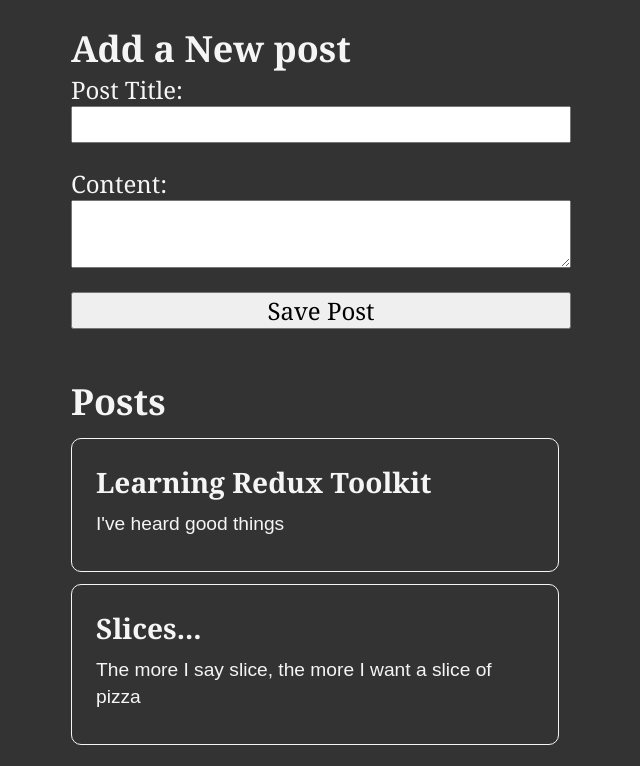
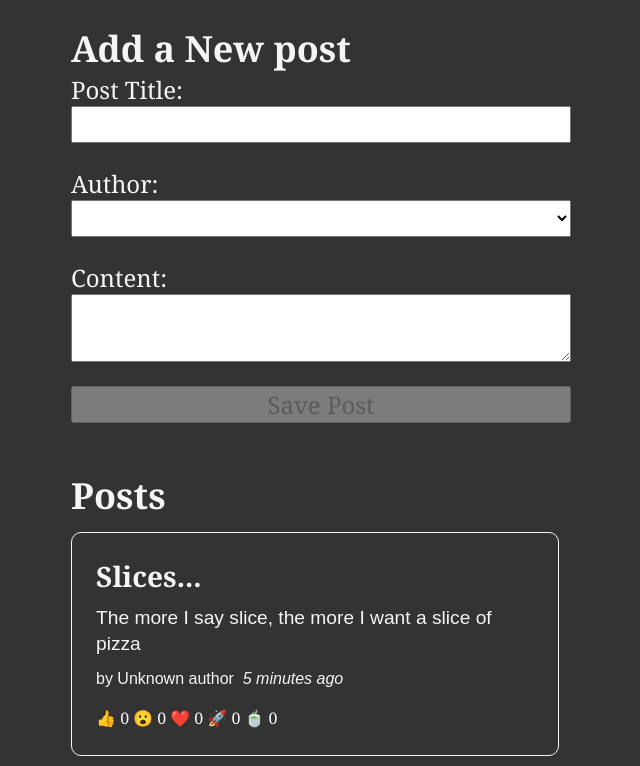
Before and after one commit to tonyedgal/redux, a React (Create React App) app: page / in a window 1280 px wide. Shown: the top 766 px of the page, without its empty margins (319-959 px from the left). Built offline with nearby package versions, Linux system fonts and the light colour scheme.

Commit message:
feat: completed bulletin board

```diff
--- a/package.json
+++ b/package.json
@@ -4,6 +4,7 @@
   "private": true,
   "dependencies": {
     "@reduxjs/toolkit": "^1.9.0",
+    "date-fns": "^2.29.3",
     "react": "^18.2.0",
     "react-dom": "^18.2.0",
     "react-redux": "^8.0.5",
--- a/src/app/store.js
+++ b/src/app/store.js
@@ -1,8 +1,10 @@
 import { configureStore } from "@reduxjs/toolkit";
 import postsReducer from "../features/posts/postsSlice";
+import usersReducer from "../features/users/usersSlice";
 
 export const store = configureStore({
   reducer: {
     posts: postsReducer,
+    users: usersReducer,
   },
 });
--- a/src/features/posts/AddPostForm.js
+++ b/src/features/posts/AddPostForm.js
@@ -1,24 +1,38 @@
 import { useState } from "react";
-import { useDispatch } from "react-redux";
+import { useDispatch, useSelector } from "react-redux";
 
 import { postAdded } from "./postsSlice";
+import { selectAllUsers } from "../users/usersSlice";
 
 const AddPostForm = () => {
+  const dispatch = useDispatch();
+
   const [title, setTitle] = useState("");
   const [content, setContent] = useState("");
-  const dispatch = useDispatch();
+  const [userId, setUserId] = useState("");
+
+  const users = useSelector(selectAllUsers);
 
   const onTitleChanged = (e) => setTitle(e.target.value);
   const onContentChanged = (e) => setContent(e.target.value);
+  const onAuthorChanged = (e) => setUserId(e.target.value);
 
   const onSavePostClicked = () => {
     if (title && content) {
-      dispatch(postAdded(title, content));
+      dispatch(postAdded(title, content, userId));
 
       setContent("");
       setTitle("");
     }
   };
+
+  const canSave = Boolean(title) && Boolean(content) && Boolean(userId);
+
+  const usersOptions = users.map((user) => (
+    <option key={user.id} value={user.id}>
+      {user.name}
+    </option>
+  ));
 
   return (
     <section>
@@ -32,6 +46,11 @@
           value={title}
           onChange={onTitleChanged}
         />
+        <label htmlFor="postAuthor">Author:</label>
+        <select id="postAuthor" value={userId} onChange={onAuthorChanged}>
+          <option value=""></option>
+          {usersOptions}
+        </select>
         <label htmlFor="postTitle">Content:</label>
         <textarea
           type="text"
@@ -40,7 +59,7 @@
           value={content}
           onChange={onContentChanged}
         />
-        <button type="button" onClick={onSavePostClicked}>
+        <button type="button" onClick={onSavePostClicked} disabled={!canSave}>
           Save Post
         </button>
       </form>
--- /dev/null
+++ b/src/features/posts/PostAuthor.js
@@ -0,0 +1,12 @@
+import { useSelector } from "react-redux";
+import { selectAllUsers } from "../users/usersSlice";
+
+const PostAuthor = ({ userId }) => {
+  const users = useSelector(selectAllUsers);
+
+  const author = users.find((user) => user.id === userId);
+
+  return <span>by {author ? author.name : "Unknown author"}</span>;
+};
+
+export default PostAuthor;
--- a/src/features/posts/PostsLists.js
+++ b/src/features/posts/PostsLists.js
@@ -1,13 +1,25 @@
 import { useSelector } from "react-redux";
 import { selectAllPosts } from "./postsSlice";
+import PostAuthor from "./PostAuthor";
+import TimeAgo from "./TimeAgo";
+import ReactionButtons from "./ReactionButtons";
 
 const PostsLists = () => {
   const posts = useSelector(selectAllPosts);
 
-  const renderedPosts = posts.map((post) => (
+  const orderedPosts = posts
+    .slice()
+    .sort((a, b) => b.date.localeCompare(a.date));
+
+  const renderedPosts = orderedPosts.map((post) => (
     <article key={post.id}>
       <h3>{post.title}</h3>
       <p>{post.content.substring(0, 100)}</p>
+      <p className="postCredit">
+        <PostAuthor userId={post.userId} />
+        <TimeAgo timestamp={post.date} />
+      </p>
+      <ReactionButtons post={post} />
     </article>
   ));
 
--- /dev/null
+++ b/src/features/posts/ReactionButtons.js
@@ -0,0 +1,33 @@
+import { useDispatch } from "react-redux";
+import { reactionAdded } from "./postsSlice";
+
+const reactionEmoji = {
+  thumbsUp: "👍",
+  wow: "😮",
+  heart: "❤️",
+  rocket: "🚀",
+  coffee: "🍵",
+};
+
+const ReactionButtons = ({ post }) => {
+  const dispatch = useDispatch();
+
+  const reactionButtons = Object.entries(reactionEmoji).map(([name, emoji]) => {
+    return (
+      <button
+        key={name}
+        type="button"
+        className="reactionButton"
+        onClick={() =>
+          dispatch(reactionAdded({ postId: post.id, reaction: name }))
+        }
+      >
+        {emoji} {post.reactions[name]}
+      </button>
+    );
+  });
+
+  return <div>{reactionButtons}</div>;
+};
+
+export default ReactionButtons;
--- /dev/null
+++ b/src/features/posts/TimeAgo.js
@@ -0,0 +1,19 @@
+import { parseISO, formatDistanceToNow } from "date-fns";
+
+const TimeAgo = ({ timestamp }) => {
+  let timeAgo = "";
+
+  if (timestamp) {
+    const date = parseISO(timestamp);
+    const timePeriod = formatDistanceToNow(date);
+    timeAgo = `${timePeriod} ago`;
+  }
+
+  return (
+    <span title={timestamp}>
+      &nbsp; <i>{timeAgo}</i>
+    </span>
+  );
+};
+
+export default TimeAgo;
--- a/src/features/posts/postsSlice.js
+++ b/src/features/posts/postsSlice.js
@@ -1,16 +1,32 @@
-import { createSlice } from "@reduxjs/toolkit";
-import { nanoid } from "@reduxjs/toolkit";
+import { createSlice, nanoid } from "@reduxjs/toolkit";
+import { sub } from "date-fns";
 
 const initialState = [
   {
     id: "0",
     title: "Learning Redux Toolkit",
     content: "I've heard good things",
+    date: sub(new Date(), { minutes: 10 }).toISOString(),
+    reactions: {
+      thumbsUp: 0,
+      wow: 0,
+      heart: 0,
+      rocket: 0,
+      coffee: 0,
+    },
   },
   {
     id: "1",
     title: "Slices...",
     content: "The more I say slice, the more I want a slice of pizza",
+    date: sub(new Date(), { minutes: 5 }).toISOString(),
+    reactions: {
+      thumbsUp: 0,
+      wow: 0,
+      heart: 0,
+      rocket: 0,
+      coffee: 0,
+    },
   },
 ];
 
@@ -27,15 +43,33 @@
       reducer: (state, action) => {
         state.push(action.payload);
       },
-      prepare: (title, content) => {
+      prepare: (title, content, userId) => {
         return {
           payload: {
             id: nanoid(),
             title,
             content,
+            date: new Date().toISOString(),
+            userId,
+            reactions: {
+              thumbsUp: 0,
+              wow: 0,
+              heart: 0,
+              rocket: 0,
+              coffee: 0,
+            },
           },
         };
       },
+    },
+    reactionAdded(state, action) {
+      const { postId, reaction } = action.payload;
+
+      const existingPost = state.find((post) => post.id === postId);
+
+      if (existingPost) {
+        existingPost.reactions[reaction]++;
+      }
     },
   },
 });
@@ -43,6 +77,6 @@
 // this is a selector that selects all the posts
 export const selectAllPosts = (state) => state.posts;
 
-export const { postAdded } = postsSlice.actions;
+export const { postAdded, reactionAdded } = postsSlice.actions;
 
 export default postsSlice.reducer;
--- /dev/null
+++ b/src/features/users/usersSlice.js
@@ -0,0 +1,17 @@
+import { createSlice } from "@reduxjs/toolkit";
+
+const initialState = [
+  { id: "0", name: "Tianna Jenkins" },
+  { id: "1", name: "Kevin Grant" },
+  { id: "2", name: "Madison Price" },
+];
+
+const usersSlice = createSlice({
+  name: "users",
+  initialState,
+  reducers: {},
+});
+
+export const selectAllUsers = (state) => state.users;
+
+export default usersSlice.reducer;
```
Also changed, not shown: 1 other file (tests, documents, lock files or other folders).
